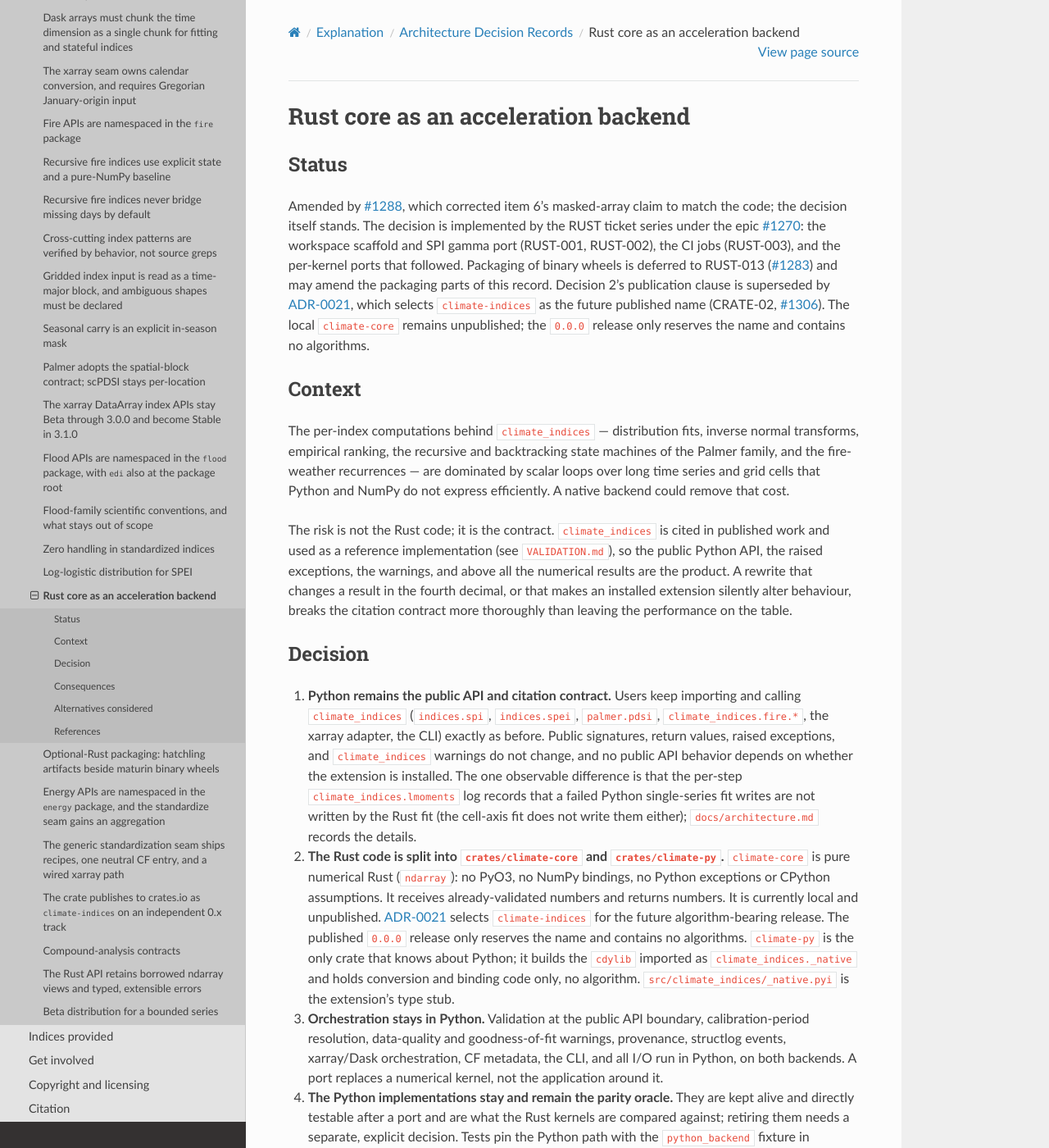
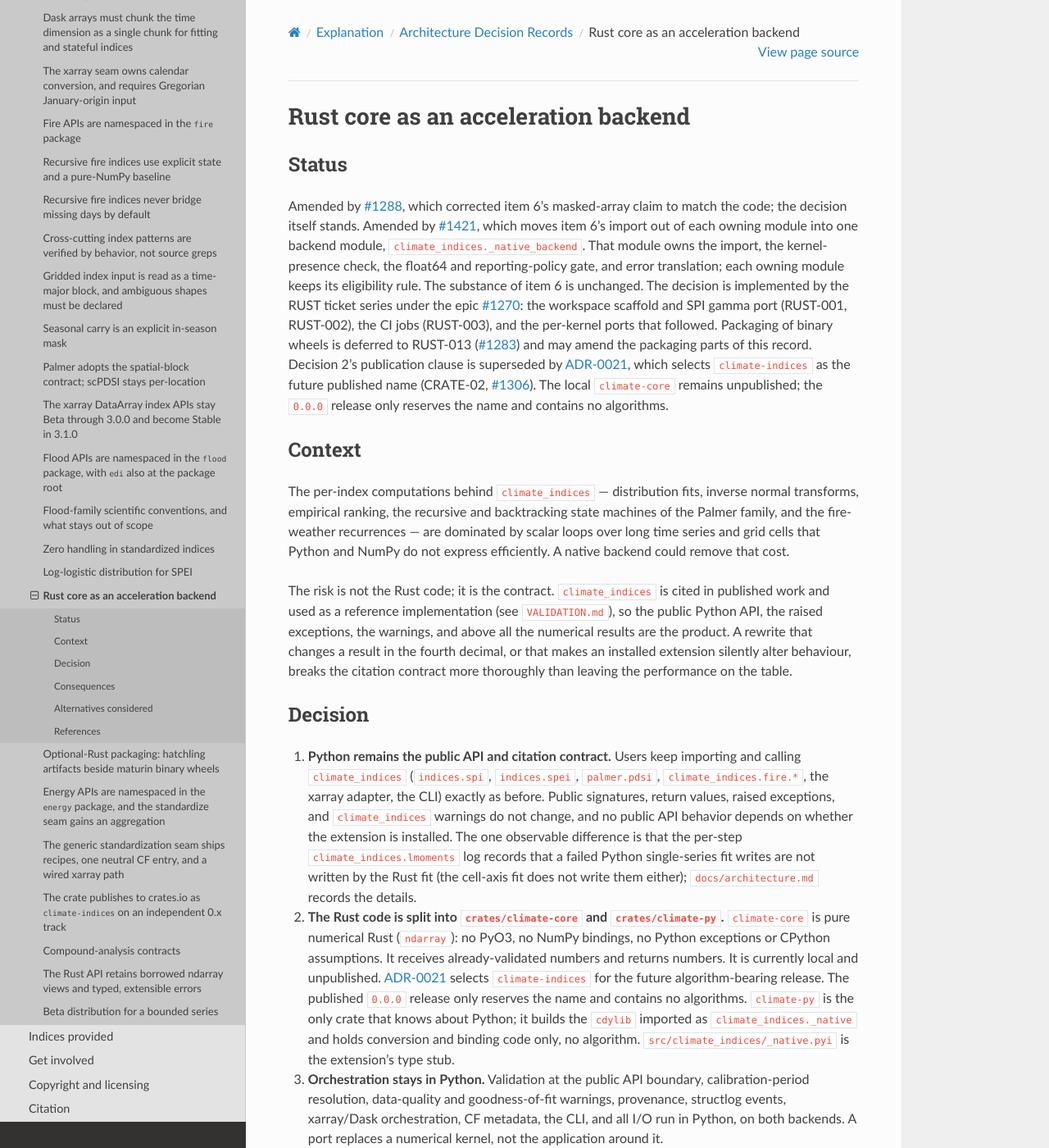
Before and after one commit to monocongo/climate_indices, a Sphinx documentation site: the page built from docs/adr/0017-rust-core-acceleration-backend.md, in a window 1280 px wide and 1400 px high. Shown: the whole window at 82% size. Built offline with Sphinx 7.4.7 and the Read the Docs theme 3.1.0, drawn with Linux system fonts in a browser that asks for light colours; some of the changed text lies outside the part shown.

Commit message:
docs(adr): amend ADR-0017 to give native dispatch one backend module
Decision 6 placed the import of the optional Rust extension in each
Python module that owns a computation. Record that
climate_indices._native_backend now owns the import, the kernel-presence
check, the float64 and reporting-policy gate, and error translation,
while each owning module keeps its eligibility rule. Routing by input,
the Python fallback, propagation of Rust errors without a Python retry,
and the 1e-10 parity contract are unchanged.

Refs #1421

```diff
--- a/docs/adr/0017-rust-core-acceleration-backend.md
+++ b/docs/adr/0017-rust-core-acceleration-backend.md
@@ -4,7 +4,13 @@
 
 Amended by [#1288](https://github.com/monocongo/climate_indices/issues/1288),
 which corrected item 6's masked-array claim to match the code; the decision
-itself stands. The decision is implemented by the RUST ticket series under the epic
+itself stands. Amended by
+[#1421](https://github.com/monocongo/climate_indices/issues/1421), which moves
+item 6's import out of each owning module into one backend module,
+`climate_indices._native_backend`. That module owns the import, the
+kernel-presence check, the float64 and reporting-policy gate, and error
+translation; each owning module keeps its eligibility rule. The substance of item
+6 is unchanged. The decision is implemented by the RUST ticket series under the epic
 [#1270](https://github.com/monocongo/climate_indices/issues/1270): the workspace
 scaffold and SPI gamma port (RUST-001, RUST-002), the CI jobs (RUST-003), and the
 per-kernel ports that followed. Packaging of binary wheels is deferred to RUST-013
@@ -74,8 +80,9 @@
    diverges, and whether reproducing the Python numerical method closes the gap.
    Fixtures and existing reference tests are never edited to match Rust.
 
-6. **Dispatch routes by input, never by fallback on failure.** The Python module
-   that owns a computation imports `_native` inside `try`/`except ImportError` and
+6. **Dispatch routes by input, never by fallback on failure.**
+   `climate_indices._native_backend` imports `_native` inside `try`/`except
+   ImportError` for every family, and the Python module that owns a computation
    routes to Rust only for a plain, aligned float64 `ndarray` in a supported layout
    whose prepared arguments the kernel accepts; anything else — unaligned arrays,
    other dtypes, parameters that vary by year, NumPy floating-point error policies
```
